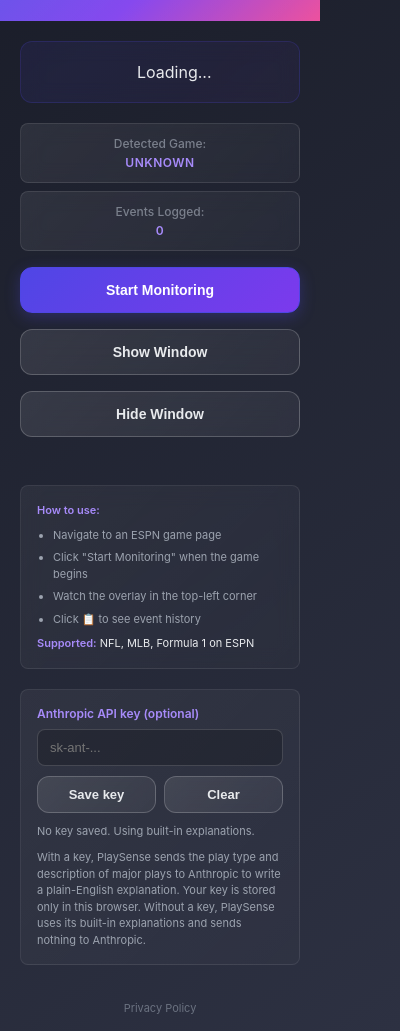
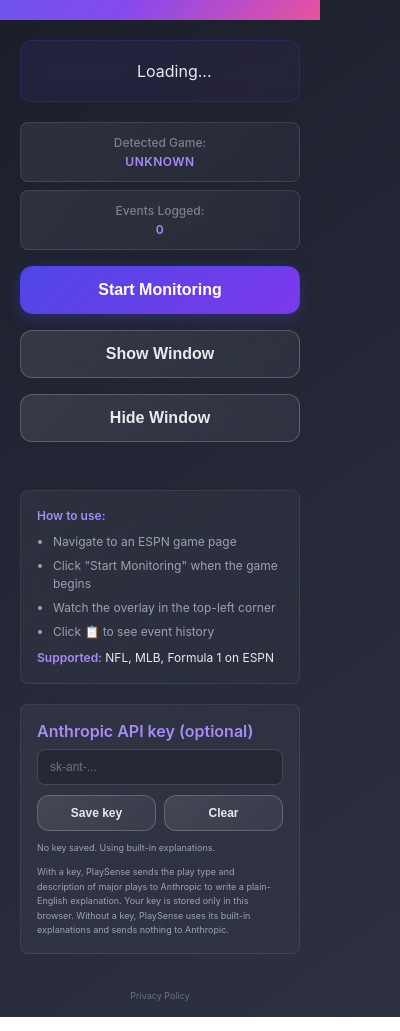
Before and after one commit to atontalapur/PlaySense, a browser extension: page popup.html in a window 400 px wide. Shown: the part 73-1104 px from the top of the page. Drawn offline with Linux system fonts and the light colour scheme.

Commit message:
style: give the popup a real type scale
Collapse the popup's 9 font-size declarations (11/11/12/12/13/13/13/14/20px,
ratios ~1.08) into a 4-level scale — 9/12/16/20px — where every
consecutive pair differs by at least a 1.25 ratio (12/9=1.33,
16/12=1.33, 20/16=1.25). Buttons and the API key section label move to
the primary 16px level; body copy, inputs and secondary buttons sit at
12px; fine print drops to 9px with a slightly taller line-height to
compensate. No markup, color, spacing, or font-family changes.

```diff
--- a/popup.html
+++ b/popup.html
@@ -45,7 +45,7 @@
 
     .header p {
       margin: 6px 0 0 0;
-      font-size: 13px;
+      font-size: 12px;
       opacity: 0.9;
       font-weight: 400;
       position: relative;
@@ -93,7 +93,7 @@
       padding: 14px 24px;
       border-radius: 12px;
       cursor: pointer;
-      font-size: 14px;
+      font-size: 16px;
       font-weight: 600;
       transition: all 0.3s cubic-bezier(0.4, 0, 0.2, 1);
       width: 100%;
@@ -189,7 +189,7 @@
       background: linear-gradient(135deg, rgba(255, 255, 255, 0.05) 0%, rgba(255, 255, 255, 0.02) 100%);
       padding: 16px;
       border-radius: 8px;
-      font-size: 11px;
+      font-size: 12px;
       line-height: 1.5;
       margin: 20px;
       border: 1px solid rgba(255, 255, 255, 0.08);
@@ -221,7 +221,7 @@
 
     .section label {
       display: block;
-      font-size: 12px;
+      font-size: 16px;
       font-weight: 600;
       color: #a78bfa;
       margin-bottom: 8px;
@@ -235,7 +235,7 @@
       border: 1px solid rgba(255, 255, 255, 0.15);
       background: rgba(0, 0, 0, 0.2);
       color: #e8eaed;
-      font-size: 13px;
+      font-size: 12px;
       margin-bottom: 10px;
     }
 
@@ -247,12 +247,12 @@
     .section .row .btn {
       margin: 0;
       padding: 10px 16px;
-      font-size: 13px;
+      font-size: 12px;
     }
 
     .hint {
-      font-size: 11px;
-      line-height: 1.5;
+      font-size: 9px;
+      line-height: 1.6;
       color: #9ca3af;
       margin: 10px 0 0;
     }
@@ -313,10 +313,10 @@
     </p>
   </div>
 
-  <div style="text-align:center; padding:8px 20px 4px; font-size:11px;">
+  <div style="text-align:center; padding:8px 20px 4px; font-size: 9px;">
     <a id="espnLink" href="https://www.espn.com" target="_blank" style="color:#a78bfa; text-decoration:none; display:none;">Open ESPN</a>
   </div>
-  <div style="text-align:center; padding:4px 20px 16px; font-size:11px;">
+  <div style="text-align:center; padding:4px 20px 16px; font-size: 9px;">
     <a href="privacy.html" target="_blank" style="color:#6b7280; text-decoration:none;">Privacy Policy</a>
   </div>
   <script src="popup.js"></script>
```
